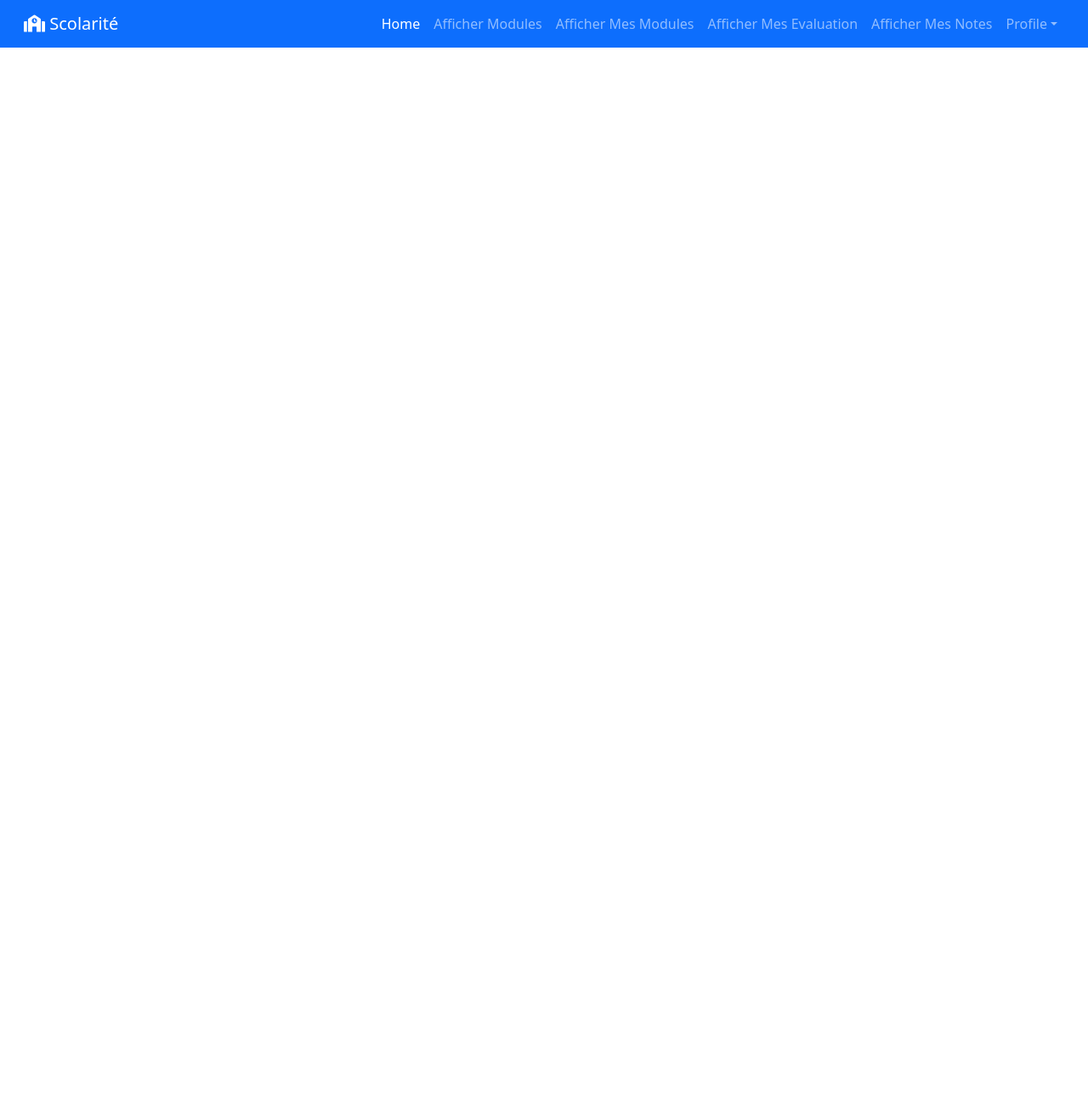
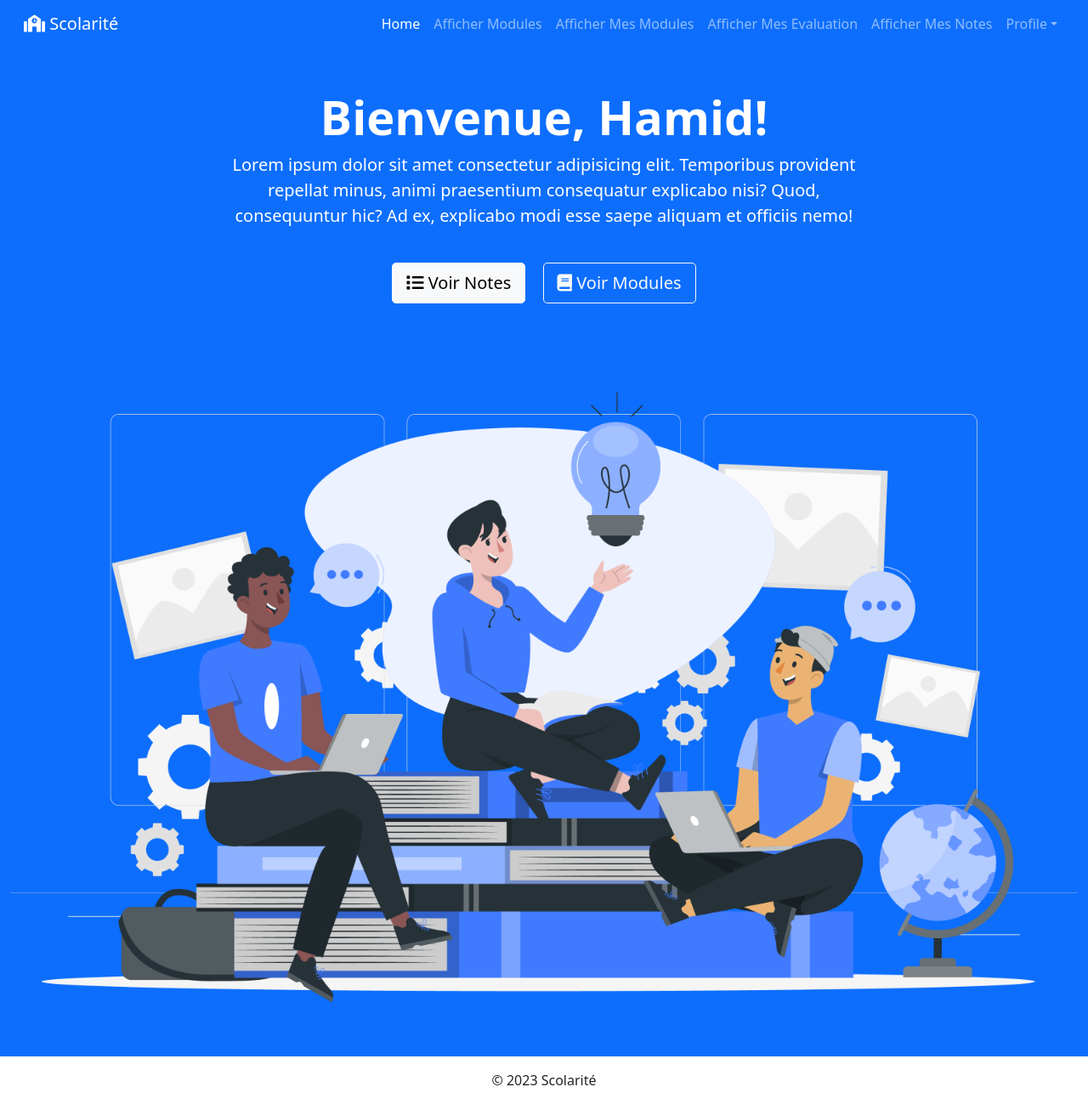
Before and after one commit to Essabri7778/Employee-management, a PHP site: page /gestion_platforme_scolaire/views/etudiant/welcome.php in a window 1280 px wide. Shown: the whole page at 85% size. Before the commit the page ends 56 px from the top, so only its background shows below. Run offline with PHP 8.4, Linux system fonts and the light colour scheme.

Commit message:
Views changes

```diff
--- a/views/admin/headerAdmin.php
+++ b/views/admin/headerAdmin.php
@@ -1,5 +1,6 @@
 <!doctype html>
 <html lang="en">
+
 <head>
   <meta charset="utf-8">
   <meta name="viewport" content="width=device-width, initial-scale=1">
@@ -8,6 +9,7 @@
   <link rel="stylesheet" type="text/css" href="style.css" />
   <title>Scolarité</title>
 </head>
+
 <body>
   <nav class="navbar navbar-expand-lg navbar-light navbar-dark bg-primary px-3">
     <div class="container-fluid">
@@ -35,7 +37,9 @@
             <a class="nav-link dropdown-toggle" href="#" id="navbarDropdown" role="button" data-bs-toggle="dropdown" aria-expanded="false">Profile</a>
             <ul class="dropdown-menu dropdown-menu-end" aria-labelledby="navbarDropdown">
               <li class="dropdown-item"><i class="fas fa-user"></i> Name pre</li>
-              <li><hr class="dropdown-divider"></li>
+              <li>
+                <hr class="dropdown-divider">
+              </li>
               <li><a class="dropdown-item" href="#"><i class="fas fa-sign-out-alt"></i> Se Deconnecter</a></li>
             </ul>
           </li>
--- a/views/etudiant/welcome.php
+++ b/views/etudiant/welcome.php
@@ -1,6 +1,42 @@
 <?php include_once("headerEtd.php"); ?>
+<!DOCTYPE html>
+<html lang="en">
 
+<body>
+  <div class="container-fluid bg-primary text-white">
+    <header class="header text-center py-5">
+      <h1 class="display-4 fw-bold">Bienvenue, Hamid!</h1>
+      <div class="container">
+        <div class="row justify-content-center">
+          <div class="col-lg-8">
+            <p class="lead">
+              Lorem ipsum dolor sit amet consectetur adipisicing elit. Temporibus provident repellat minus, animi praesentium consequatur explicabo nisi? Quod, consequuntur hic? Ad ex, explicabo modi esse saepe aliquam et officiis nemo!
+            </p>
+          </div>
+        </div>
+        <div class="row justify-content-center mt-4">
+          <div class="col-lg-6">
+            <a href="afficherEtdNotes.php" class="btn btn-light btn-lg me-3">
+              <i class="fas fa-list"></i> Voir Notes
+            </a>
+            <a href="afficherEtdMdl.php" class="btn btn-outline-light btn-lg">
+              <i class="fas fa-book"></i> Voir Modules
+            </a>
+          </div>
+        </div>
+      </div>
+    </header>
+    <div class="image-container">
+      <img src="../assets/students.png" alt="Illustration" class="img-fluid">
+    </div>
+  </div>
+  <footer class="footer bg-white text-center py-3">
+    <div class="container">
+      <p class="mb-0">&copy; 2023 Scolarité</p>
+    </div>
+  </footer>
 
-  <script src="https://cdn.jsdelivr.net/npm/bootstrap@5.0.1/dist/js/bootstrap.bundle.min.js"></script>
+  <script src="https://cdnjs.cloudflare.com/ajax/libs/bootstrap/5.0.1/js/bootstrap.bundle.min.js"></script>
 </body>
+
 </html>
```
Also changed, not shown: views/index.php (+2 -7 lines), views/assets/students.png (added).
